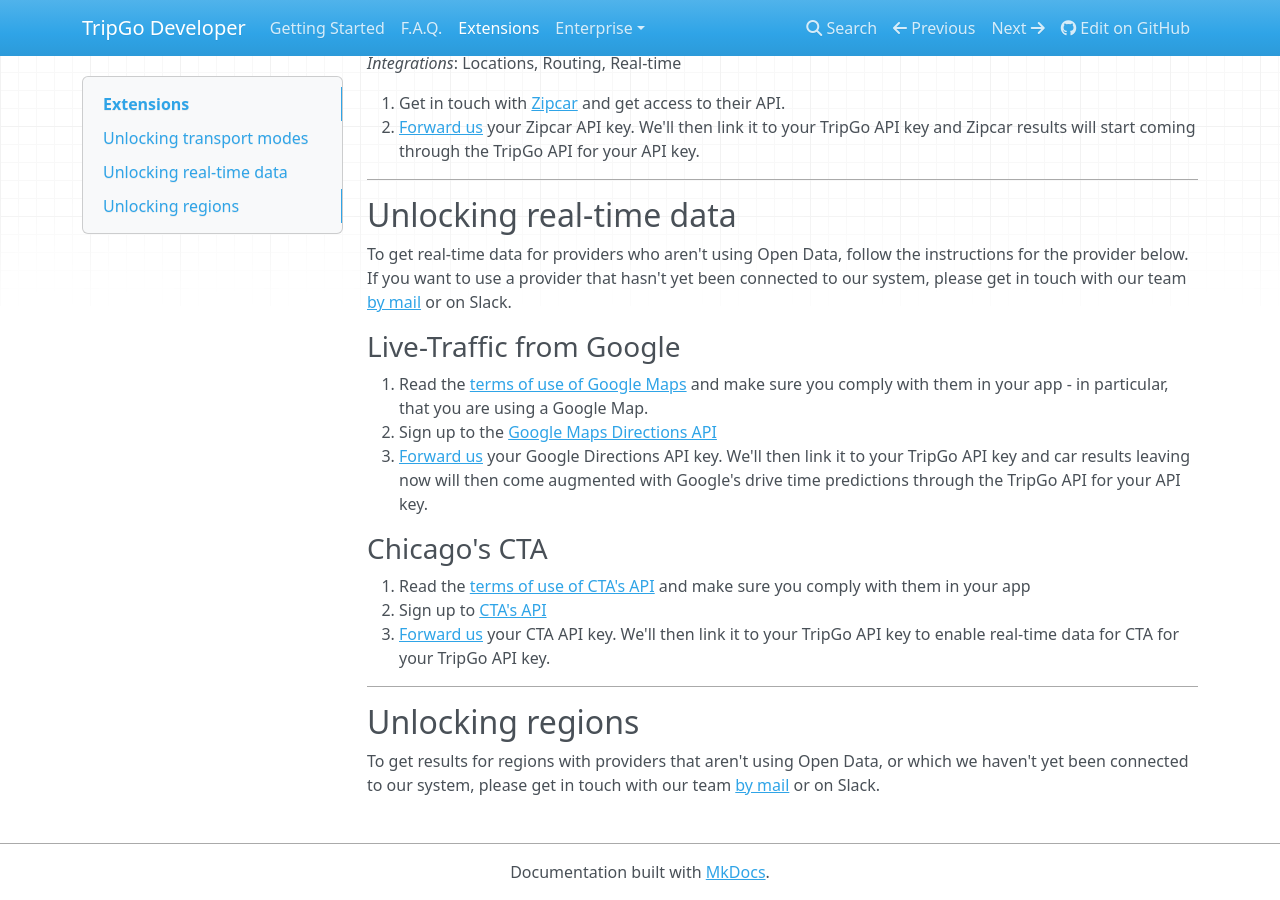
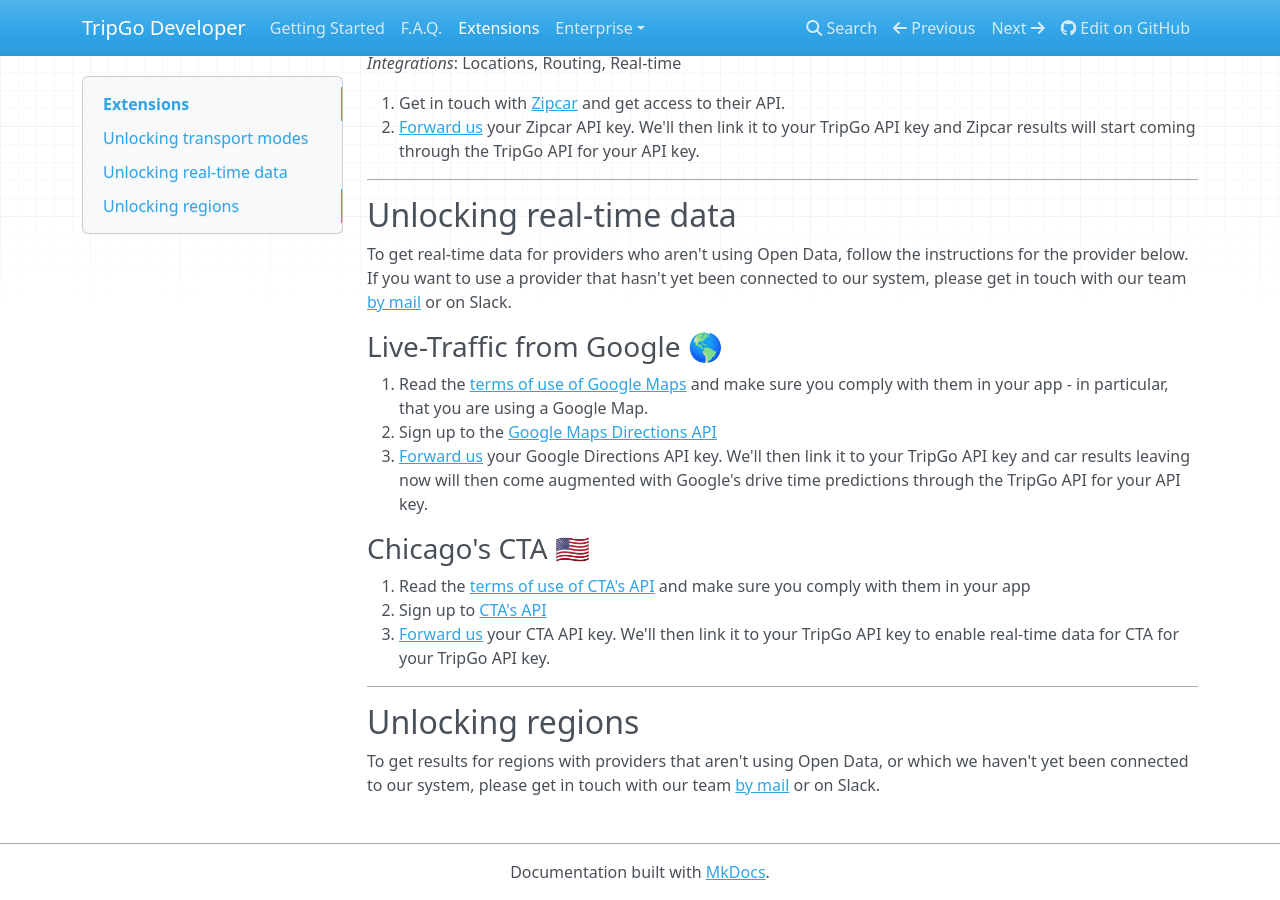
Before and after one commit to skedgo/tripgo-api, an MkDocs documentation site: the page built from docs/extensions.md, in a window 1280 px wide and 900 px high, scrolled down 1630 px. Built offline with MkDocs 1.6.1, drawn with Linux system fonts in a browser that asks for light colours; nearby versions of some CDN libraries; old or Windows-style settings are respelled for this version of MkDocs; part of the change alters nothing that is shown.

```diff
--- a/docs/extensions.md
+++ b/docs/extensions.md
@@ -82,13 +82,13 @@ To get results for providers who aren't using Open Data, follow the instructions
 
 To get real-time data for providers who aren't using Open Data, follow the instructions for the provider below. If you want to use a provider that hasn't yet been connected to our system, please get in touch with our team [by mail](mailto:api@skedgo.com) or on Slack.
 
-### Live-Traffic from Google
+### Live-Traffic from Google 🌎
 
-1. Read the [terms of use of Google Maps]() and make sure you comply with them in your app - in particular, that you are using a Google Map.
-2. Sign up to the [Google Maps Directions API]()
+1. Read the [terms of use of Google Maps](https://developers.google.com/maps/terms) and make sure you comply with them in your app - in particular, that you are using a Google Map.
+2. Sign up to the [Google Maps Directions API](https://developers.google.com/maps/documentation/directions/start)
 3. [Forward us](mailto:api@skedgo.com) your Google Directions API key. We'll then link it to your TripGo API key and car results leaving now will then come augmented with Google's drive time predictions through the TripGo API for your API key.
 
-### Chicago's CTA
+### Chicago's CTA 🇺🇸
 
 1. Read the [terms of use of CTA's API](http://www.transitchicago.com/developers/terms.aspx) and make sure you comply with them in your app
 2. Sign up to [CTA's API](http://www.transitchicago.com/developers/)
```
Also changed, not shown: site/extensions/index.html, site/index.html, site/mkdocs/search_index.json.
